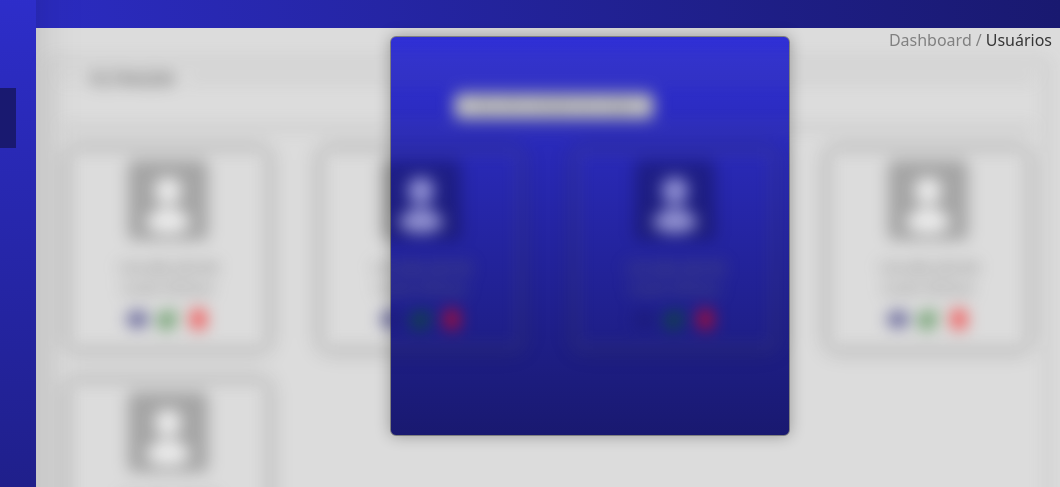
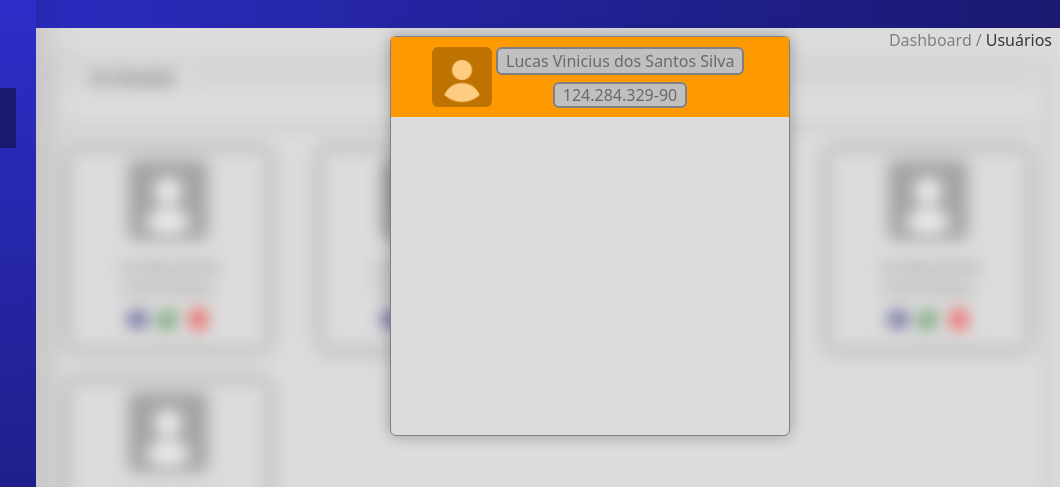
Before and after one commit to vini-lucas/zema-laravel-layout, a website: page src/users.html in a window 1280 px wide. Shown: the part 92-579 px from the top of the page, 220-1280 px from the left. Drawn offline with nearby package versions, Linux system fonts and the light colour scheme.

```diff
--- a/src/users.html
+++ b/src/users.html
@@ -12,9 +12,25 @@
 <body class="bg-[#DCDCDC] min-h-screen">
 
     <!-- Modal detalhes do usuário -->
-        <div class="bg-linear-to-t from-[#191970] to-[#3030D6] fixed border border-solid border-[#808080] rounded-md shadow-[0_0_15px_rgba(0,0,0,0.15)] shadow-black/30 w-100 h-100 left-152.5 top-32">
+    <div
+        class="bg-[#DCDCDC] fixed border border-solid border-[#808080] rounded-md shadow-[0_0_15px_rgba(0,0,0,0.15)] shadow-black/30 w-80 h-80 top-59 left-8 sm:w-100 sm:h-100 sm:left-152.5 sm:top-32 z-50 flex flex-col">
 
+        <!-- Foto de perfil do usuário e botão fechar -->
+        <div class="bg-amber-500 w-full h-20 flex justify-center items-center">
+            <img src="public/user.webp" width="60" height="60" alt="Perfil" class="rounded-md">
+            <div class="flex flex-col px-1 gap-2 items-center">
+                <div class="max-w-auto">
+                    <span
+                        class="bg-[#C0C0C0] px-2 rounded-md border-[#808080] border-2 border-solid text-[#696969] overflow-x-auto max-w-62 max-h-7 block whitespace-nowrap">Lucas
+                        Vinicius dos Santos Silva</span>
+                </div>
+                <div class="w-auto">
+                    <span
+                        class="bg-[#C0C0C0] px-2 rounded-md border-[#808080] border-2 border-solid text-[#696969]">124.284.329-90</span>
+                </div>
+            </div>
         </div>
+    </div>
 
     <!-- Sidebar -->
     <div class="flex">
@@ -95,7 +111,7 @@
 
     <!-- Conteúdo -->
     <section
-        class="flex flex-col min-h-140 sm:min-h-118 border border-solid border-[#808080] rounded-md mx-3 my-2 sm:ml-67 transform duration-300 ease-in-out blur-sm">
+        class="flex flex-col min-h-140 sm:min-h-118 border border-solid border-[#808080] rounded-md mx-3 my-2 sm:ml-67 transform duration-300 ease-in-out blur-sm pointer-events-none">
 
         <!-- Filtragem dos usuários -->
         <div class="h-20 w-full flex-col mb-2">
```
Also changed, not shown: src/output.css.
